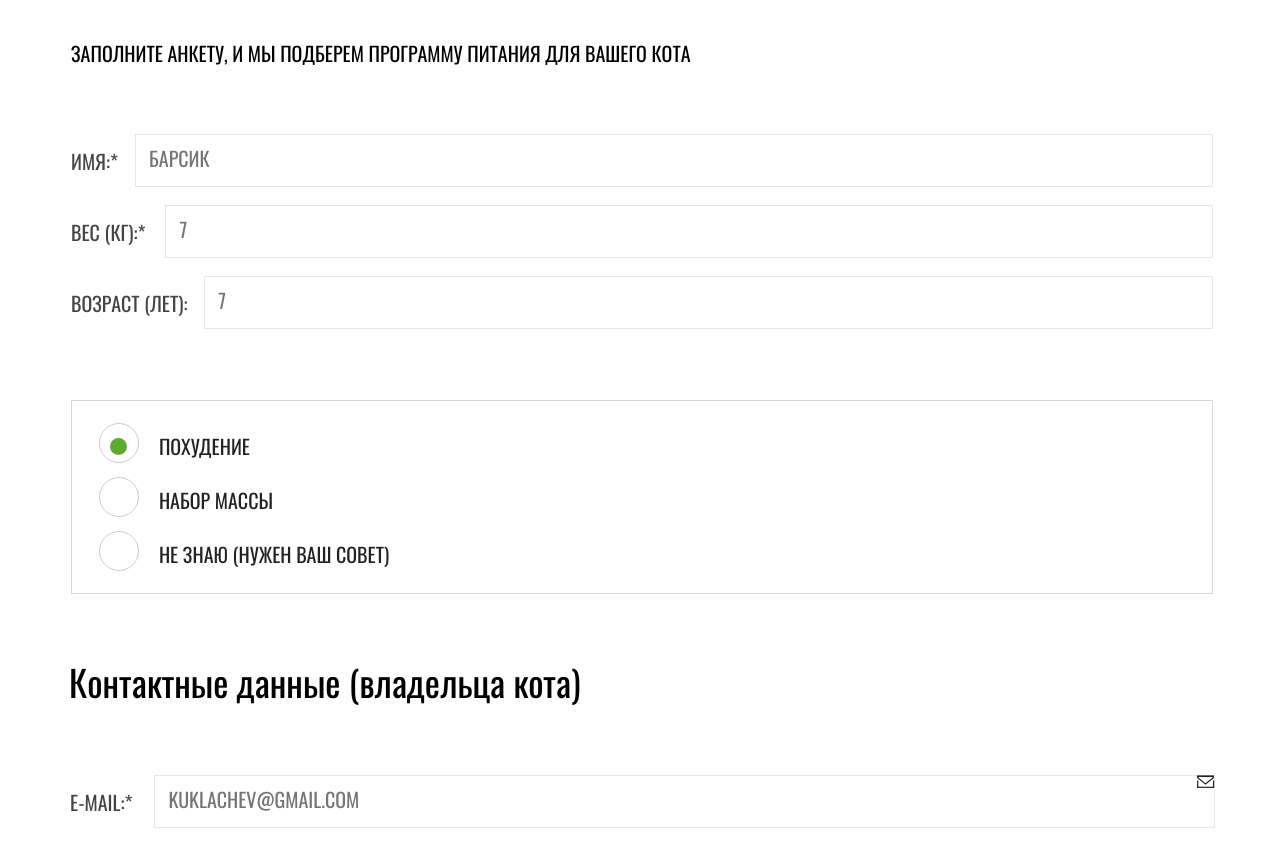
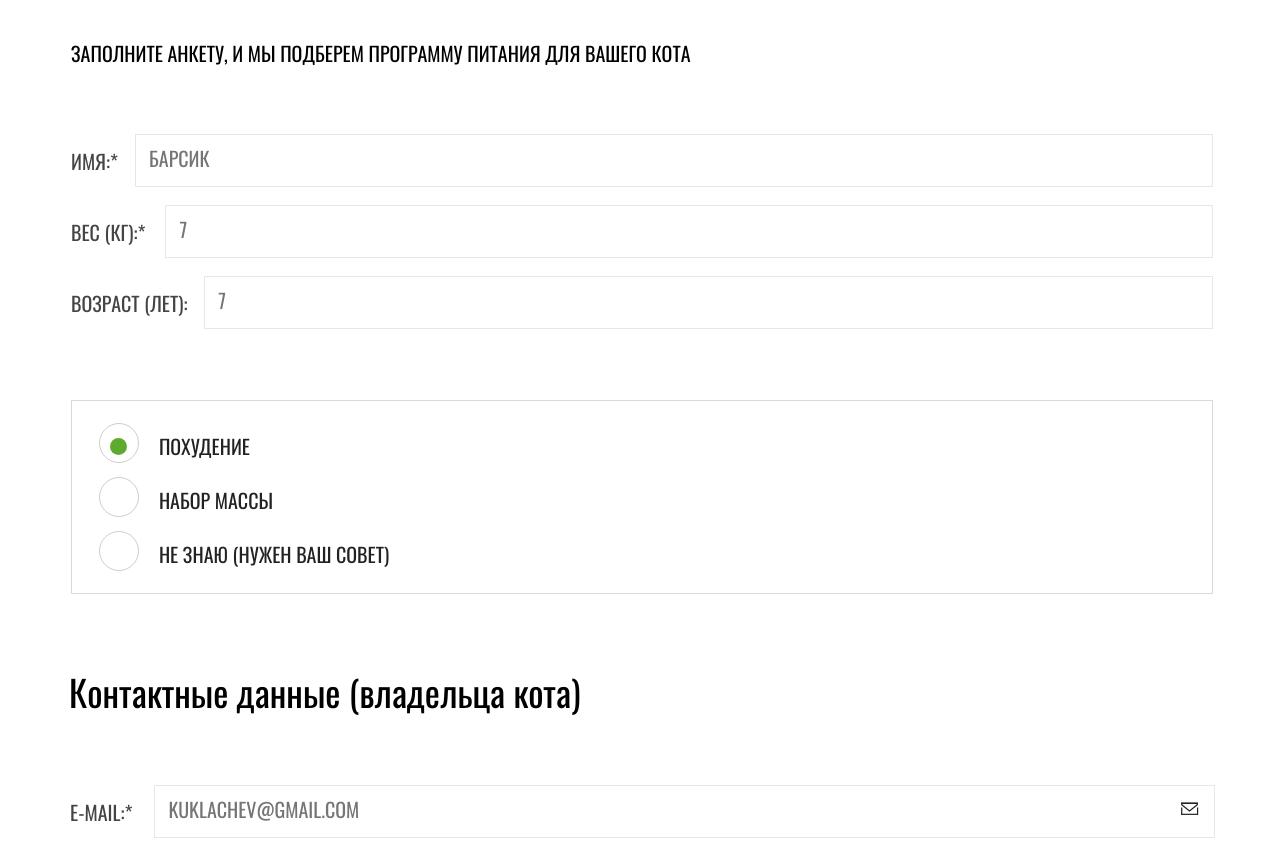
Before and after one commit to attorney2005/253647-cat-energy-22, a website: page source/form.html in a window 1280 px wide. Shown: the part 217-1060 px from the top of the page. Drawn offline with nearby package versions, Linux system fonts and the light colour scheme; files that its build step writes are made by us from their sources; files whose address does not match are found by name.

Commit message:
Сделал по перфект-пиксель form-owner для всех экранов

```diff
--- a/source/sass/blocks/form.scss
+++ b/source/sass/blocks/form.scss
@@ -111,7 +111,7 @@
 
   @media (min-width: $tablet-width) {
     margin-top: 66px;
-    padding: 0 67px 44px 71px;
+    padding: 0 67px 54px 71px;
   }
 
   @media (min-width: $desktop-width) {
@@ -302,15 +302,15 @@
 
 .form__field-icon {
   position: absolute;
-  top: 0;
-  right: 0;
+  top: 17px;
+  right: 16px;
 }
 
 //RADIO-BUTTONS
 .form__radio-group {
   display: flex;
   flex-direction: column;
-  padding: 30px 20px 22px 20px;
+  padding: 30px 20px 18px 20px;
   border-bottom: 1px solid $dark-grey;
 
   @media (min-width: $tablet-width) {
```
